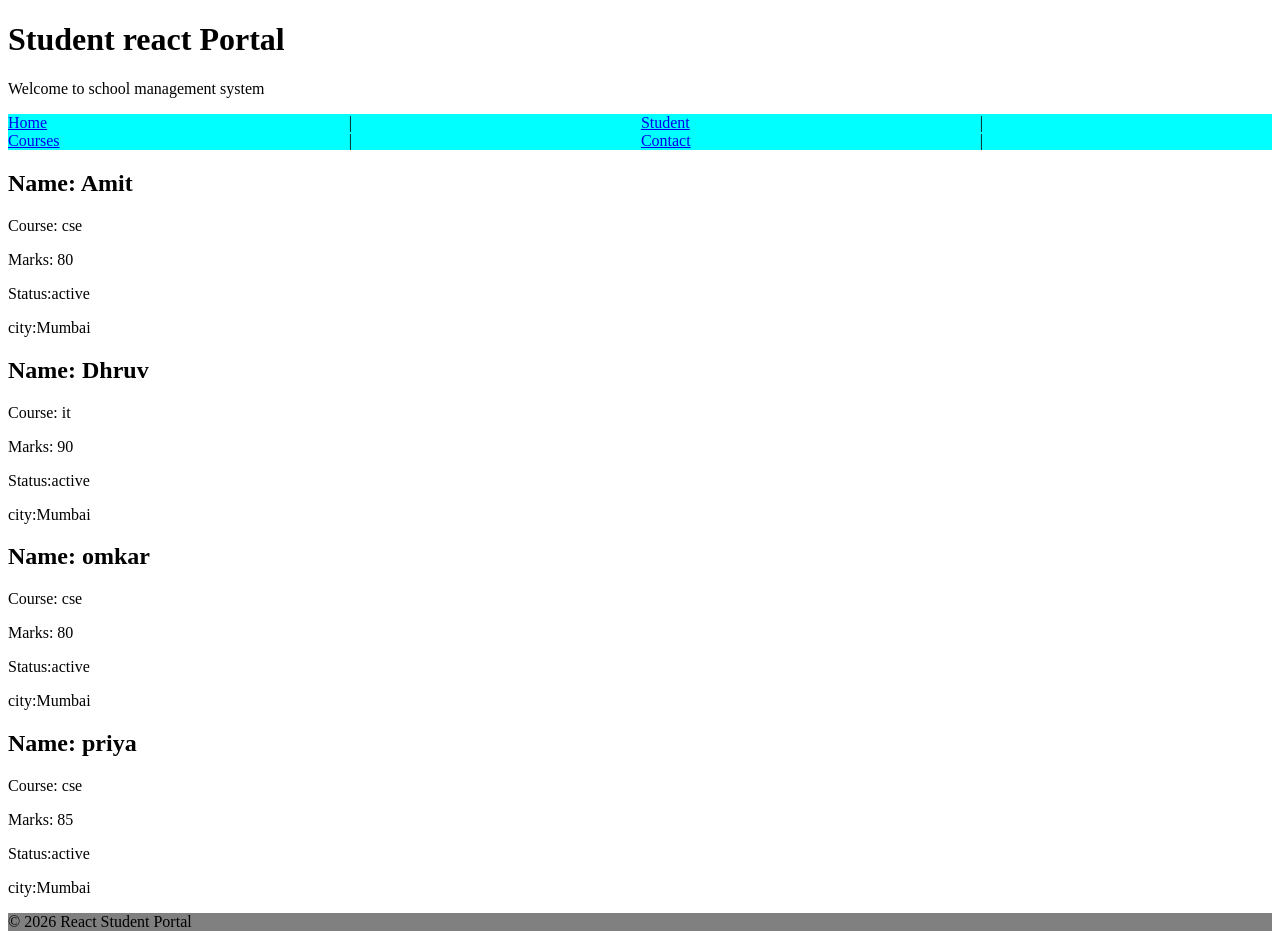
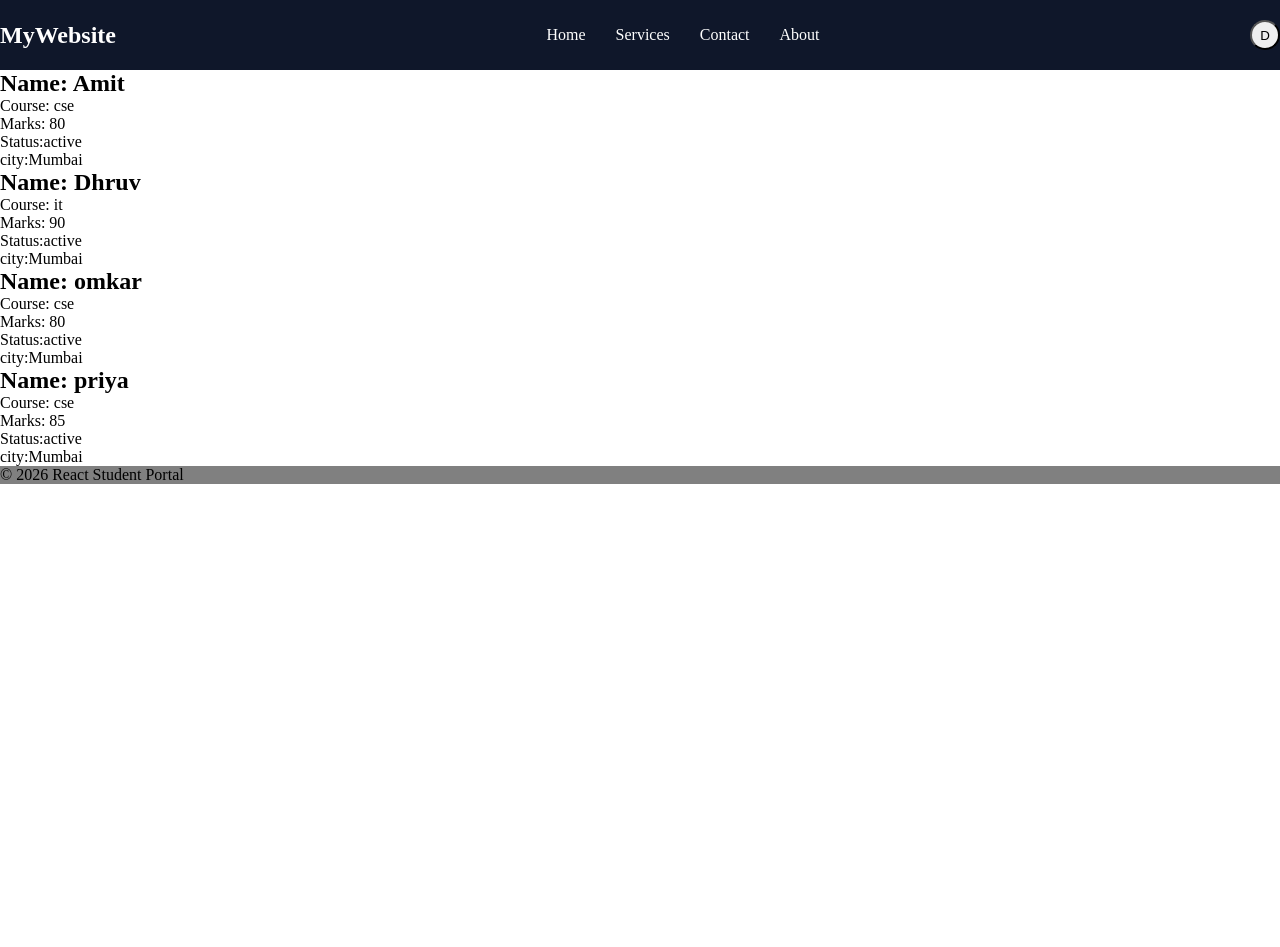
Before and after one commit to golu380/react12, a React (Vite) app: page / in a window 1280 px wide. After the commit the page ends 800 px from the top, so only its background shows below. Built offline with nearby package versions, Linux system fonts and the light colour scheme.

Commit message:
editing navbar

```diff
--- a/src/App.jsx
+++ b/src/App.jsx
@@ -15,8 +15,8 @@ function App() {
   return (
     <>
 
-  <Header/>
-  <Navbar/>
+
+  <Navbar name = "dhruv" />
   <StudentCard name="Amit" course = "cse" marks= {80} active="active" city="Mumbai"/>
   <StudentCard name="Dhruv" course = "it" marks= {90} active="active" city="Mumbai"/>
   <StudentCard name="omkar" course = "cse" marks= {80} active="active" city="Mumbai"/>
--- a/src/components/Navbar.css
+++ b/src/components/Navbar.css
@@ -1,5 +1,44 @@
-.navclass{
-    background-color: aqua;
-    display: grid;
-    grid-template-columns: auto auto auto auto;
+*{
+    margin: 0;
 }
+
+.navbar{
+    width: 100%;
+    background-color:  #0f172a;
+    color: white;
+    height: 70px;
+    display: flex;
+    align-items: center;
+    justify-content: space-between;
+    padding: 0 50;
+
+    box-sizing: border-box;
+}
+
+.nav-logo{
+    font-size: 24px;
+    font-weight: bold;
+}
+
+.navlist{
+    display: flex;
+    gap: 30px;
+    /* flex-direction: column; */
+    list-style: none;
+    margin: 0;
+    padding: 0;
+}
+
+.navlist a{
+    color: white;
+    text-decoration: none;
+    font-size: 16px;
+}
+.navlist a:hover{
+    color: #38bdf8;
+}
+.navbtn{
+    width: 30px;
+    height: 30px;
+    border-radius: 15px;
+}
--- a/src/components/Navbar.jsx
+++ b/src/components/Navbar.jsx
@@ -1,14 +1,28 @@
 import './Navbar.css'
-function Navbar(){
+function Navbar(props){
 
     return (
-        <nav className="navclass">
-            <a href="#">Home</a>{"|"}
-             <a href="#">Student</a>{"|"}
-              <a href="#">Courses</a>{"|"}
-               <a href="#">Contact</a>{"|"}
+     <nav className='navbar'>
+        <div className='nav-logo'>
+            MyWebsite
+        </div>
+        <ul className='navlist'>
+            <li>
+                <a href='/'>Home</a>
+            </li>
+             <li>
+                <a href='/'>Services</a>
+            </li>
+             <li>
+                <a href='/'>Contact</a>
+            </li>
+             <li>
+                <a href='/'>About</a>
+            </li>
 
-        </nav>
+        </ul>
+        <button className='navbtn'>{props.name[0].toUpperCase()}</button>
+     </nav>
     )
 }
 
```
